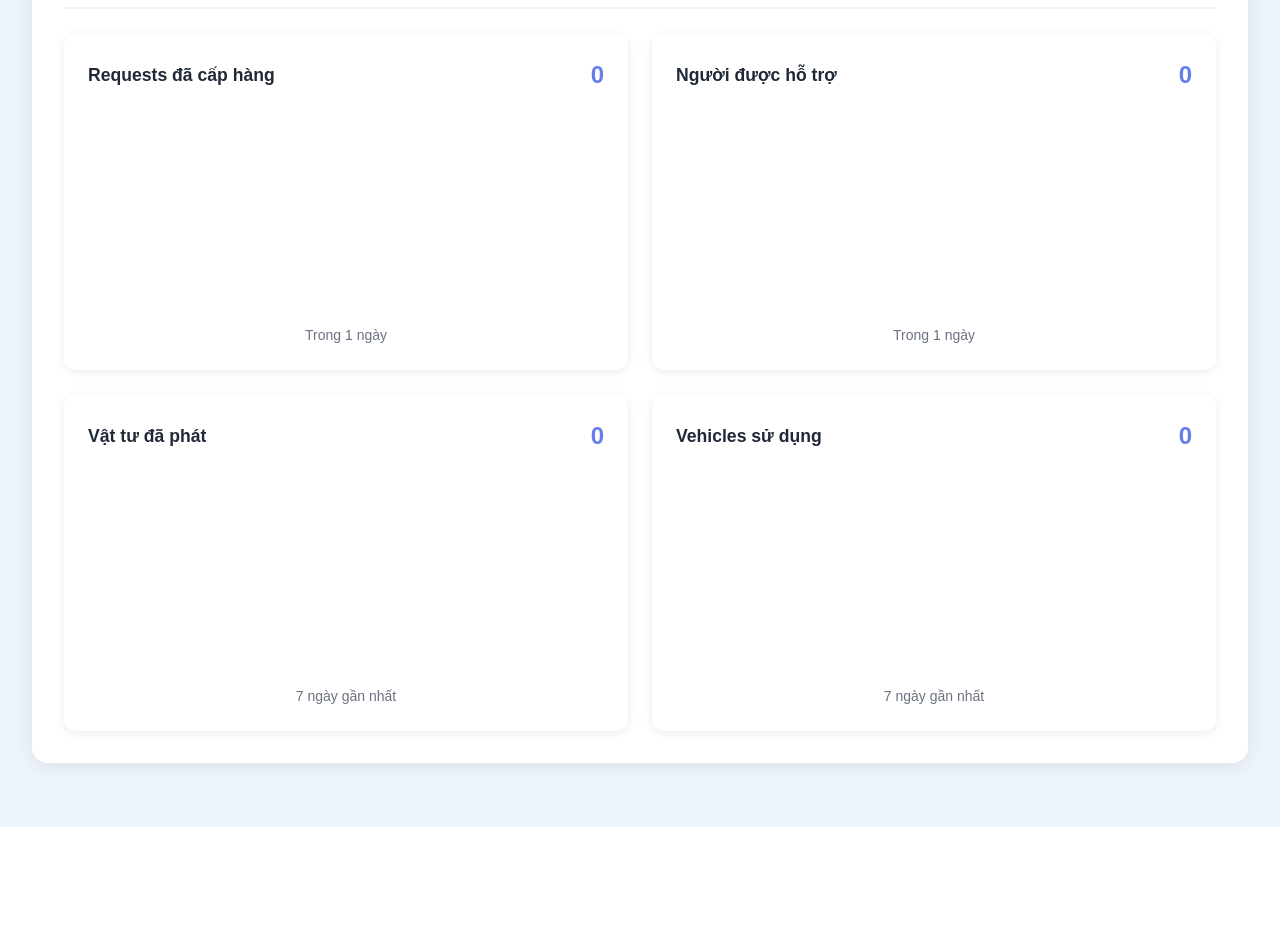
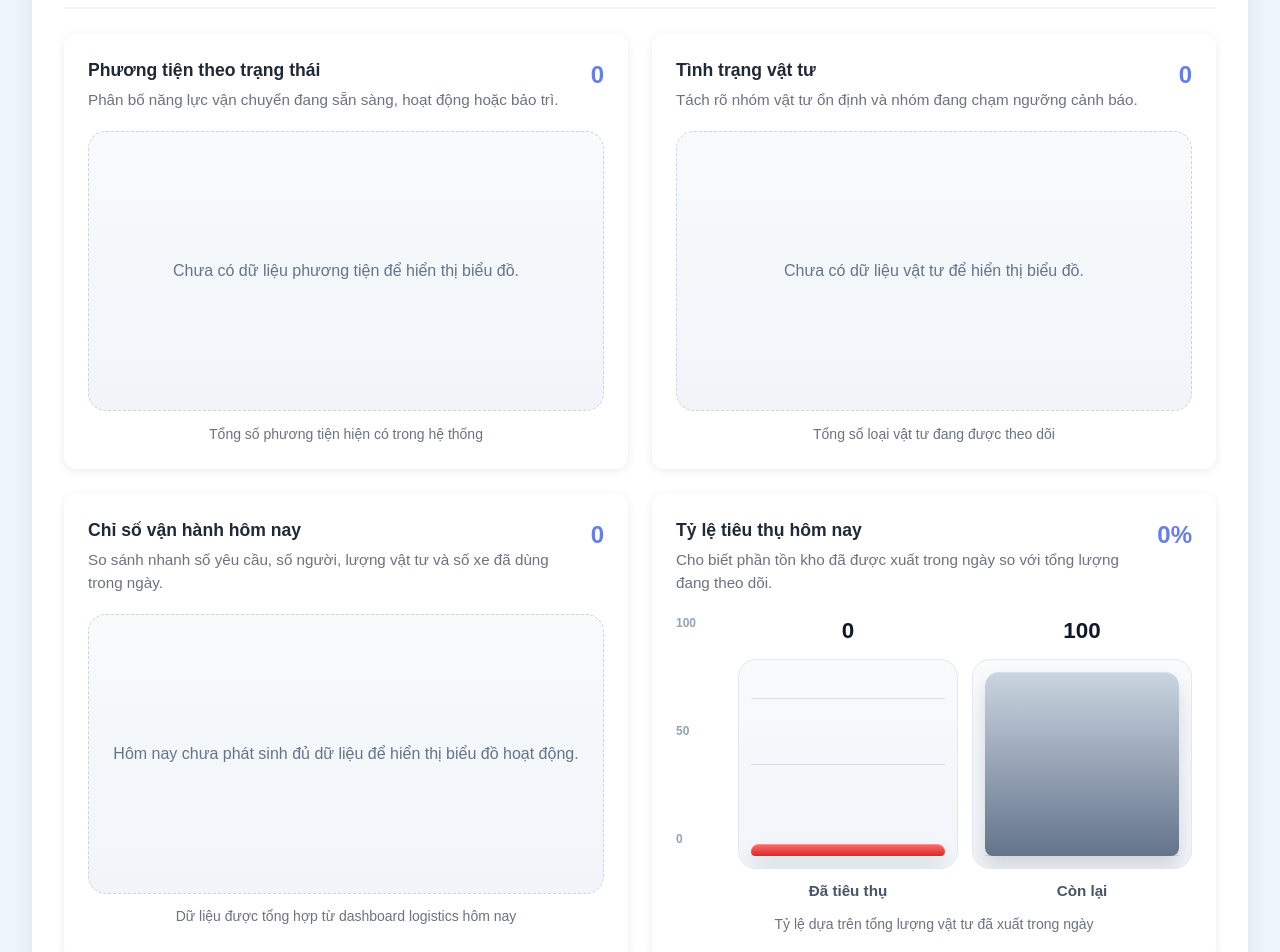
Before and after one commit to SWP391-Flood-Rescue-Coordination/FE, a React (Vite) app: page /manager in a window 1280 px wide. Shown: the part 1440-2392 px from the top of the page. Before the commit the page ends 2267 px from the top, so only its background shows below. Built offline with nearby package versions, Linux system fonts and the light colour scheme; no server answers; sample sign-in values are in the browser's storage.

Commit message:
Fix manager dashboard charts

```diff
--- a/src/pages/ManagerDashboardPage.css
+++ b/src/pages/ManagerDashboardPage.css
@@ -536,8 +536,15 @@
 .chart-header {
   display: flex;
   justify-content: space-between;
-  align-items: center;
+  align-items: flex-start;
+  gap: 1rem;
   margin-bottom: 1rem;
+}
+
+.chart-header > div {
+  display: flex;
+  flex-direction: column;
+  gap: 0.35rem;
 }
 
 .chart-header h3 {
@@ -547,23 +554,17 @@
   margin: 0;
 }
 
+.chart-header p {
+  margin: 0;
+  color: #6b7280;
+  font-size: 0.95rem;
+  line-height: 1.5;
+}
+
 .chart-total {
   font-size: 1.5rem;
   font-weight: 700;
   color: #667eea;
-}
-
-.chart-wrapper {
-  width: 100%;
-  height: 200px;
-  margin: 1rem 0;
-  position: relative;
-}
-
-.line-chart,
-.bar-chart {
-  width: 100%;
-  height: 100%;
 }
 
 .chart-label {
@@ -571,6 +572,144 @@
   font-size: 0.875rem;
   color: #6b7280;
   margin-top: 0.5rem;
+}
+
+.manager-chart-shell {
+  display: grid;
+  grid-template-columns: 48px minmax(0, 1fr);
+  gap: 14px;
+  margin: 1.2rem 0 0.8rem;
+}
+
+.manager-chart-axis {
+  min-height: 280px;
+  display: flex;
+  flex-direction: column;
+  justify-content: space-between;
+  color: #94a3b8;
+  font-size: 12px;
+  font-weight: 700;
+  padding-bottom: 54px;
+}
+
+.manager-chart-columns {
+  min-height: 280px;
+  display: grid;
+  gap: 14px;
+}
+
+.manager-chart-column {
+  display: grid;
+  grid-template-rows: auto 1fr auto;
+  gap: 12px;
+  text-align: center;
+}
+
+.manager-chart-value {
+  align-self: end;
+  font-size: 1.4rem;
+  font-weight: 800;
+  color: #111827;
+}
+
+.manager-chart-bar-stage {
+  position: relative;
+  min-height: 210px;
+  border-radius: 18px;
+  background:
+    linear-gradient(180deg, rgba(248, 250, 252, 0.96) 0%, rgba(241, 245, 249, 0.98) 100%);
+  border: 1px solid #e2e8f0;
+  padding: 12px;
+  display: flex;
+  align-items: flex-end;
+  overflow: hidden;
+}
+
+.manager-chart-gridline {
+  position: absolute;
+  left: 12px;
+  right: 12px;
+  height: 1px;
+  background: rgba(148, 163, 184, 0.32);
+}
+
+.manager-chart-gridline.top {
+  top: 18%;
+}
+
+.manager-chart-gridline.middle {
+  top: 50%;
+}
+
+.manager-chart-gridline.base {
+  bottom: 12px;
+}
+
+.manager-chart-anchor {
+  position: relative;
+  width: 100%;
+  display: flex;
+  align-items: flex-end;
+  z-index: 1;
+}
+
+.manager-chart-bar {
+  width: 100%;
+  min-height: 12px;
+  border-radius: 14px 14px 8px 8px;
+  box-shadow:
+    inset 0 1px 0 rgba(255, 255, 255, 0.24),
+    0 12px 20px rgba(15, 23, 42, 0.14);
+}
+
+.manager-chart-bar.primary {
+  background: linear-gradient(180deg, #4f46e5 0%, #2563eb 100%);
+}
+
+.manager-chart-bar.success {
+  background: linear-gradient(180deg, #34d399 0%, #059669 100%);
+}
+
+.manager-chart-bar.info {
+  background: linear-gradient(180deg, #38bdf8 0%, #0284c7 100%);
+}
+
+.manager-chart-bar.warning {
+  background: linear-gradient(180deg, #fbbf24 0%, #d97706 100%);
+}
+
+.manager-chart-bar.danger {
+  background: linear-gradient(180deg, #f87171 0%, #dc2626 100%);
+}
+
+.manager-chart-bar.neutral {
+  background: linear-gradient(180deg, #cbd5e1 0%, #64748b 100%);
+}
+
+.manager-chart-meta {
+  display: flex;
+  justify-content: center;
+}
+
+.manager-chart-label-text {
+  color: #475569;
+  font-size: 0.95rem;
+  font-weight: 600;
+  line-height: 1.35;
+}
+
+.manager-chart-empty {
+  min-height: 280px;
+  border: 1px dashed #cbd5e1;
+  border-radius: 18px;
+  background: linear-gradient(180deg, #f8fafc 0%, #f1f5f9 100%);
+  color: #64748b;
+  display: flex;
+  align-items: center;
+  justify-content: center;
+  text-align: center;
+  padding: 1.5rem;
+  margin: 1.2rem 0 0.8rem;
 }
 
 /* Responsive */
@@ -598,6 +737,10 @@
   .metrics-grid {
     grid-template-columns: repeat(auto-fit, minmax(240px, 1fr));
     gap: 1rem;
+  }
+
+  .manager-chart-bar-stage {
+    min-height: 190px;
   }
 }
 
@@ -660,6 +803,26 @@
   .metric-label {
     font-size: 0.875rem;
   }
+
+  .manager-chart-shell {
+    grid-template-columns: 1fr;
+  }
+
+  .manager-chart-axis {
+    display: none;
+  }
+
+  .manager-chart-columns {
+    min-height: auto;
+  }
+
+  .manager-chart-bar-stage {
+    min-height: 180px;
+  }
+
+  .chart-total {
+    font-size: 1.25rem;
+  }
 }
 
 @media (max-width: 480px) {
--- a/src/pages/ManagerDashboardPage.jsx
+++ b/src/pages/ManagerDashboardPage.jsx
@@ -18,6 +18,30 @@ import {
 import authService from '../services/authService'
 import managerService from '../services/managerService'
 import './ManagerDashboardPage.css'
+
+const formatNumberVN = (value) => {
+  const numeric = Number(value)
+  if (!Number.isFinite(numeric)) {
+    return '0'
+  }
+
+  return new Intl.NumberFormat('vi-VN', {
+    maximumFractionDigits: 0,
+  }).format(numeric)
+}
+
+const toChartItems = (entries) => {
+  const normalizedEntries = entries.map((entry) => ({
+    ...entry,
+    value: Math.max(0, Number(entry?.value) || 0),
+  }))
+  const maxValue = Math.max(...normalizedEntries.map((entry) => entry.value), 0)
+
+  return normalizedEntries.map((entry) => ({
+    ...entry,
+    heightPercent: maxValue > 0 ? Math.max((entry.value / maxValue) * 100, entry.value > 0 ? 16 : 0) : 0,
+  }))
+}
 
 // Dashboard manager là điểm vào để xem số liệu xe, vật tư và điều hướng sang các page nghiệp vụ.
 function ManagerDashboardPage() {
@@ -52,15 +76,52 @@ function ManagerDashboardPage() {
     consumptionRate: 0,
   })
 
-  const monthlyStats = useMemo(() => {
-    const currentDay = new Date().getDate()
-    return {
-      requestsServed: [Number(todayStats?.requestsServed) || 0],
-      suppliesDistributed: [Number(todayStats?.suppliesDistributed) || 0],
-      peopleHelped: [Number(todayStats?.peopleHelped) || 0],
-      vehiclesUsed: [Number(todayStats?.vehiclesUsed) || 0],
-      days: [currentDay],
+  const vehicleChartItems = useMemo(() => {
+    const totalVehicles = Number(vehicleStats?.total) || 0
+    const availableVehicles = Number(vehicleStats?.available) || 0
+    const inUseVehicles = Number(vehicleStats?.inUse) || 0
+    const maintenanceVehicles = Number(vehicleStats?.maintenance) || 0
+    const trackedVehicles = availableVehicles + inUseVehicles + maintenanceVehicles
+    const otherVehicles = Math.max(totalVehicles - trackedVehicles, 0)
+    const chartItems = [
+      { key: 'available', label: 'Sẵn sàng', value: availableVehicles, tone: 'success' },
+      { key: 'inUse', label: 'Đang dùng', value: inUseVehicles, tone: 'info' },
+      { key: 'maintenance', label: 'Bảo trì', value: maintenanceVehicles, tone: 'warning' },
+    ]
+
+    if (otherVehicles > 0) {
+      chartItems.push({ key: 'other', label: 'Khác', value: otherVehicles, tone: 'neutral' })
     }
+
+    return toChartItems(chartItems)
+  }, [vehicleStats])
+
+  const supplyChartItems = useMemo(() => {
+    const totalSupplyTypes = Number(supplyStats?.totalTypes) || 0
+    const lowStockSupplies = Number(supplyStats?.lowStock) || 0
+
+    return toChartItems([
+      { key: 'stable', label: 'Ổn định', value: Math.max(totalSupplyTypes - lowStockSupplies, 0), tone: 'success' },
+      { key: 'lowStock', label: 'Sắp hết', value: lowStockSupplies, tone: 'danger' },
+    ])
+  }, [supplyStats])
+
+  const todayActivityChartItems = useMemo(() => {
+    return toChartItems([
+      { key: 'requests', label: 'Yêu cầu', value: todayStats?.requestsServed, tone: 'primary' },
+      { key: 'people', label: 'Người', value: todayStats?.peopleHelped, tone: 'info' },
+      { key: 'supplies', label: 'Vật tư', value: todayStats?.suppliesDistributed, tone: 'warning' },
+      { key: 'vehicles', label: 'Xe dùng', value: todayStats?.vehiclesUsed, tone: 'danger' },
+    ])
+  }, [todayStats])
+
+  const consumptionChartItems = useMemo(() => {
+    const normalizedConsumptionRate = Math.min(Math.max(Number(todayStats?.consumptionRate) || 0, 0), 100)
+
+    return toChartItems([
+      { key: 'used', label: 'Đã tiêu thụ', value: normalizedConsumptionRate, tone: 'danger' },
+      { key: 'remaining', label: 'Còn lại', value: Math.max(100 - normalizedConsumptionRate, 0), tone: 'neutral' },
+    ])
   }, [todayStats])
 
   const fetchDashboardData = useCallback(async () => {
@@ -187,64 +248,48 @@ function ManagerDashboardPage() {
     navigate('/manager/relief-export')
   }
 
-  // Chart rendering helper functions
-  const renderLineChart = (data, color = '#667eea') => {
-    if (!Array.isArray(data) || data.length === 0) {
-      return null
+  const renderComparisonChart = (items, emptyMessage) => {
+    const maxValue = Math.max(...items.map((item) => item.value), 0)
+
+    if (!items.length || maxValue <= 0) {
+      return <div className="manager-chart-empty">{emptyMessage}</div>
     }
 
-    const maxValue = Math.max(...data)
-    const safeMax = maxValue > 0 ? maxValue : 1
-    const denominator = data.length > 1 ? data.length - 1 : 1
-    const points = data.map((value, index) => {
-      const x = (index / denominator) * 100
-      const y = 100 - (value / safeMax) * 80
-      return `${x},${y}`
-    }).join(' ')
+    return (
+      <div className="manager-chart-shell">
+        <div className="manager-chart-axis" aria-hidden="true">
+          <span>{formatNumberVN(maxValue)}</span>
+          <span>{formatNumberVN(Math.round(maxValue / 2))}</span>
+          <span>0</span>
+        </div>
+        <div
+          className="manager-chart-columns"
+          style={{ gridTemplateColumns: `repeat(${items.length}, minmax(0, 1fr))` }}
+        >
+          {items.map((item) => (
+            <article
+              key={item.key}
+              className="manager-chart-column"
+              aria-label={`${item.label}: ${formatNumberVN(item.value)}`}
+            >
+              <strong className="manager-chart-value">{formatNumberVN(item.value)}</strong>
 
-    return (
-      <svg viewBox="0 0 100 100" className="line-chart" preserveAspectRatio="none">
-        <polyline
-          points={points}
-          fill="none"
-          stroke={color}
-          strokeWidth="2"
-          vectorEffect="non-scaling-stroke"
-        />
-      </svg>
-    )
-  }
+              <div className="manager-chart-bar-stage">
+                <span className="manager-chart-gridline top" />
+                <span className="manager-chart-gridline middle" />
+                <span className="manager-chart-gridline base" />
+                <div className="manager-chart-anchor" style={{ height: `${item.heightPercent}%` }}>
+                  <div className={`manager-chart-bar ${item.tone}`} style={{ height: '100%' }} />
+                </div>
+              </div>
 
-  const renderBarChart = (data, colors = ['#667eea', '#764ba2']) => {
-    if (!Array.isArray(data) || data.length === 0) {
-      return null
-    }
-
-    const maxValue = Math.max(...data)
-    const safeMax = maxValue > 0 ? maxValue : 1
-    const barWidth = 100 / data.length - 1
-
-    return (
-      <svg viewBox="0 0 100 100" className="bar-chart" preserveAspectRatio="none">
-        {data.map((value, index) => {
-          const height = (value / safeMax) * 90
-          const x = index * (100 / data.length)
-          const y = 100 - height
-          const color = colors[index % colors.length]
-
-          return (
-            <rect
-              key={index}
-              x={x}
-              y={y}
-              width={barWidth}
-              height={height}
-              fill={color}
-              opacity="0.8"
-            />
-          )
-        })}
-      </svg>
+              <div className="manager-chart-meta">
+                <span className="manager-chart-label-text">{item.label}</span>
+              </div>
+            </article>
+          ))}
+        </div>
+      </div>
     )
   }
 
@@ -380,7 +425,7 @@ function ManagerDashboardPage() {
               </div>
               <div className="metric-content">
                 <div className="metric-value">{vehicleStats.maintenance}</div>
-                <div className="metric-label">Báo trì</div>
+                <div className="metric-label">Bảo trì</div>
               </div>
             </div>
           </div>
@@ -457,7 +502,7 @@ function ManagerDashboardPage() {
               </div>
               <div className="metric-content">
                 <div className="metric-value">{todayStats.vehiclesUsed}</div>
-                <div className="metric-label">Số dụng vehicle hôm nay</div>
+                <div className="metric-label">Số xe sử dụng hôm nay</div>
               </div>
             </div>
 
@@ -473,61 +518,63 @@ function ManagerDashboardPage() {
           </div>
         </section>
 
-        {/* Section: Hoạt động trong tháng */}
+        {/* Section: Biểu đồ logistics */}
         <section className="dashboard-section monthly-section">
           <div className="section-header">
-            <h2>Hoạt động trong tháng</h2>
-            <span className="date-badge">Tháng {new Date().getMonth() + 1}/{new Date().getFullYear()}</span>
+            <h2>Biểu đồ logistics hiện tại</h2>
+            <span className="date-badge">Cập nhật {new Date().toLocaleTimeString('vi-VN', { hour: '2-digit', minute: '2-digit' })}</span>
           </div>
 
           <div className="charts-container">
-            {/* Line Charts */}
             <div className="chart-group">
               <div className="chart-card">
                 <div className="chart-header">
-                  <h3>Requests đã cấp hàng</h3>
-                  <span className="chart-total">{monthlyStats.requestsServed.reduce((a, b) => a + b, 0)}</span>
+                  <div>
+                    <h3>Phương tiện theo trạng thái</h3>
+                    <p>Phân bố năng lực vận chuyển đang sẵn sàng, hoạt động hoặc bảo trì.</p>
+                  </div>
+                  <span className="chart-total">{formatNumberVN(vehicleStats.total)}</span>
                 </div>
-                <div className="chart-wrapper">
-                  {renderLineChart(monthlyStats.requestsServed, '#667eea')}
-                </div>
-                <div className="chart-label">Trong {monthlyStats.days.length} ngày</div>
+                {renderComparisonChart(vehicleChartItems, 'Chưa có dữ liệu phương tiện để hiển thị biểu đồ.')}
+                <div className="chart-label">Tổng số phương tiện hiện có trong hệ thống</div>
               </div>
 
               <div className="chart-card">
                 <div className="chart-header">
-                  <h3>Người được hỗ trợ</h3>
-                  <span className="chart-total">{monthlyStats.peopleHelped.reduce((a, b) => a + b, 0)}</span>
+                  <div>
+                    <h3>Tình trạng vật tư</h3>
+                    <p>Tách rõ nhóm vật tư ổn định và nhóm đang chạm ngưỡng cảnh báo.</p>
+                  </div>
+                  <span className="chart-total">{formatNumberVN(supplyStats.totalTypes)}</span>
                 </div>
-                <div className="chart-wrapper">
-                  {renderLineChart(monthlyStats.peopleHelped, '#10b981')}
-                </div>
-                <div className="chart-label">Trong {monthlyStats.days.length} ngày</div>
+                {renderComparisonChart(supplyChartItems, 'Chưa có dữ liệu vật tư để hiển thị biểu đồ.')}
+                <div className="chart-label">Tổng số loại vật tư đang được theo dõi</div>
               </div>
             </div>
 
-            {/* Bar Charts */}
             <div className="chart-group">
               <div className="chart-card">
                 <div className="chart-header">
-                  <h3>Vật tư đã phát</h3>
-                  <span className="chart-total">{monthlyStats.suppliesDistributed.reduce((a, b) => a + b, 0)}</span>
+                  <div>
+                    <h3>Chỉ số vận hành hôm nay</h3>
+                    <p>So sánh nhanh số yêu cầu, số người, lượng vật tư và số xe đã dùng trong ngày.</p>
+                  </div>
+                  <span className="chart-total">{formatNumberVN(todayStats.requestsServed)}</span>
                 </div>
-                <div className="chart-wrapper">
-                  {renderBarChart(monthlyStats.suppliesDistributed.slice(-7), ['#667eea', '#764ba2'])}
-                </div>
-                <div className="chart-label">7 ngày gần nhất</div>
+                {renderComparisonChart(todayActivityChartItems, 'Hôm nay chưa phát sinh đủ dữ liệu để hiển thị biểu đồ hoạt động.')}
+                <div className="chart-label">Dữ liệu được tổng hợp từ dashboard logistics hôm nay</div>
               </div>
 
               <div className="chart-card">
                 <div className="chart-header">
-                  <h3>Vehicles sử dụng</h3>
-                  <span className="chart-total">{monthlyStats.vehiclesUsed.reduce((a, b) => a + b, 0)}</span>
+                  <div>
+                    <h3>Tỷ lệ tiêu thụ hôm nay</h3>
+                    <p>Cho biết phần tồn kho đã được xuất trong ngày so với tổng lượng đang theo dõi.</p>
+                  </div>
+                  <span className="chart-total">{formatNumberVN(todayStats.consumptionRate)}%</span>
                 </div>
-                <div className="chart-wrapper">
-                  {renderBarChart(monthlyStats.vehiclesUsed.slice(-7), ['#f59e0b', '#ef4444'])}
-                </div>
-                <div className="chart-label">7 ngày gần nhất</div>
+                {renderComparisonChart(consumptionChartItems, 'Chưa có dữ liệu tiêu thụ để hiển thị biểu đồ.')}
+                <div className="chart-label">Tỷ lệ dựa trên tổng lượng vật tư đã xuất trong ngày</div>
               </div>
             </div>
           </div>
```
